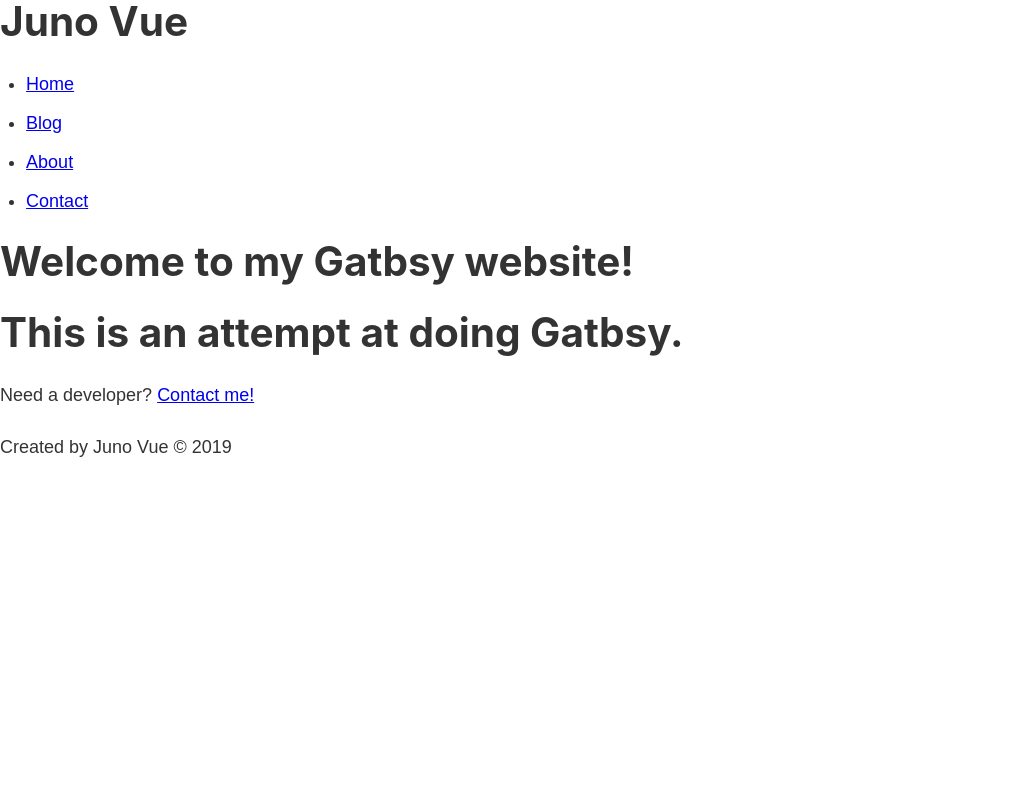
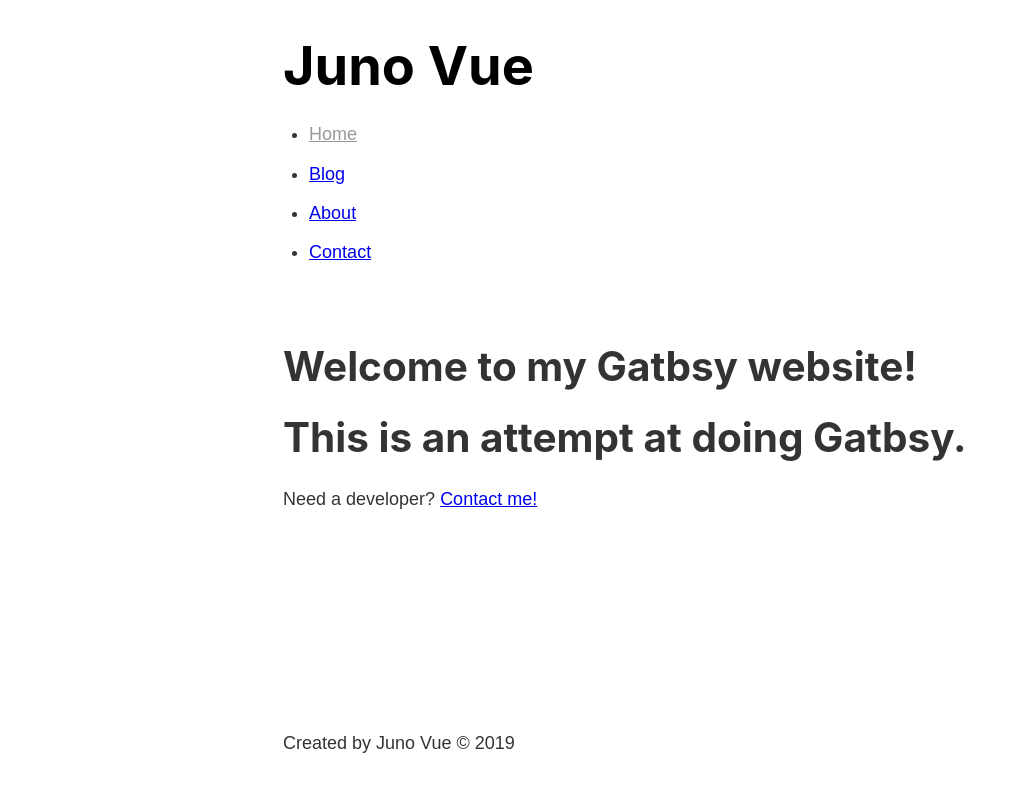
Before and after one commit to juno-v/gatsby, a Gatsby site: page / in a window 1280 px wide. Shown: the whole page, without its empty margins (0-1025 px from the left). Built offline with nearby package versions, Linux system fonts and the light colour scheme; Gatsby itself is replaced by a stand-in of ours.

Commit message:
added styling to layout and header

```diff
--- a/src/components/header.js
+++ b/src/components/header.js
@@ -1,16 +1,22 @@
 import React from 'react';
 import { Link } from 'gatsby';
-import './header.module.scss'
+// this is how to import a css module
+// headerStyles is an object with properties (the styles in the css module)
+import headerStyles from './header.module.scss';
 
 const Header = () => {
     return (
-        <div>
+        <div className={headerStyles.header}>
             <header>
-                <h1> Juno Vue </h1>
+                <h1>
+                <Link className={headerStyles.title}to="/">
+                        Juno Vue
+                    </Link>
+                </h1>
                 <nav>
                     <ul>
                         <li>
-                            <Link className="link" to="/"> Home </Link>
+                            <Link className={headerStyles.link} to="/"> Home </Link>
                         </li>
                         <li>
                             <Link to="/blog"> Blog </Link>
--- a/src/components/header.module.scss
+++ b/src/components/header.module.scss
@@ -1,5 +1,16 @@
 // css modules enable class seletors to be locally scoped.
 // have to individually import into .js files to utilize
+// avoids global styles over riding each other
+
+.header {
+    padding: 1rem 0 3rem; // put some space between header content and other things on the page
+}
+
+.title {
+    color: #000000;
+    font-size: 3rem;
+    text-decoration: none; // removing underline from links default style
+}
 
 .link {
     color: #999999;
--- a/src/components/layout.js
+++ b/src/components/layout.js
@@ -2,14 +2,19 @@
 import Footer from "./footer";
 import Header from "./header";
 import '../styles/index.scss';
+// setting up css module
+import layoutStlyes from "./layout.module.scss";
+
 
 // componentizing this to enable editing the layout of the page in one file versus having to go into every individual file and editing
 const Layout = (props) => {
     return (
-        <div>
-            <Header />
+        <div className={layoutStlyes.container}>
+            <div className={layoutStlyes.content}>
+                <Header />
+                {props.children}
+            </div>
             {/* utilize props passed into Layout components when referenced */}
-            {props.children}
             <Footer />
         </div>
     );
--- /dev/null
+++ b/src/components/layout.module.scss
@@ -0,0 +1,14 @@
+.container {
+    margin: 0 auto; // centers left to right
+    max-width: 750px;
+    padding: 1rem; // padding on all four sides for some spacing
+
+    display: flex; // enables flex box
+    flex-direction: column; // puts the footer on the bottom
+    min-height: 100vh;
+
+}
+
+.content {
+    flex-grow: 1; // allows .container to grow as needed, leaving enough space for footer in place
+}
```
